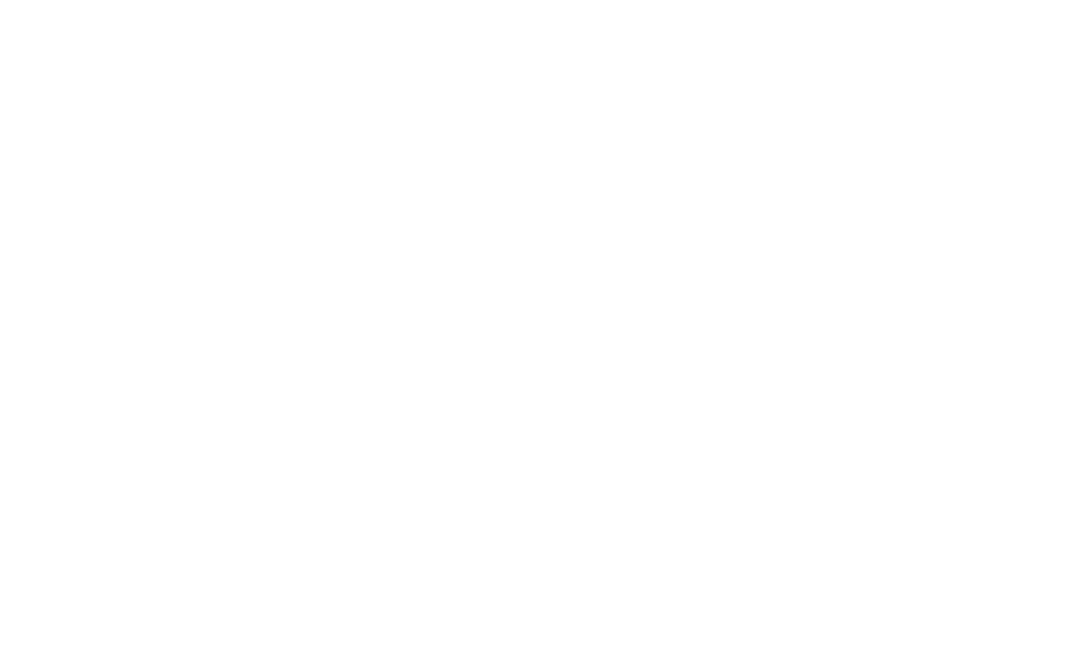
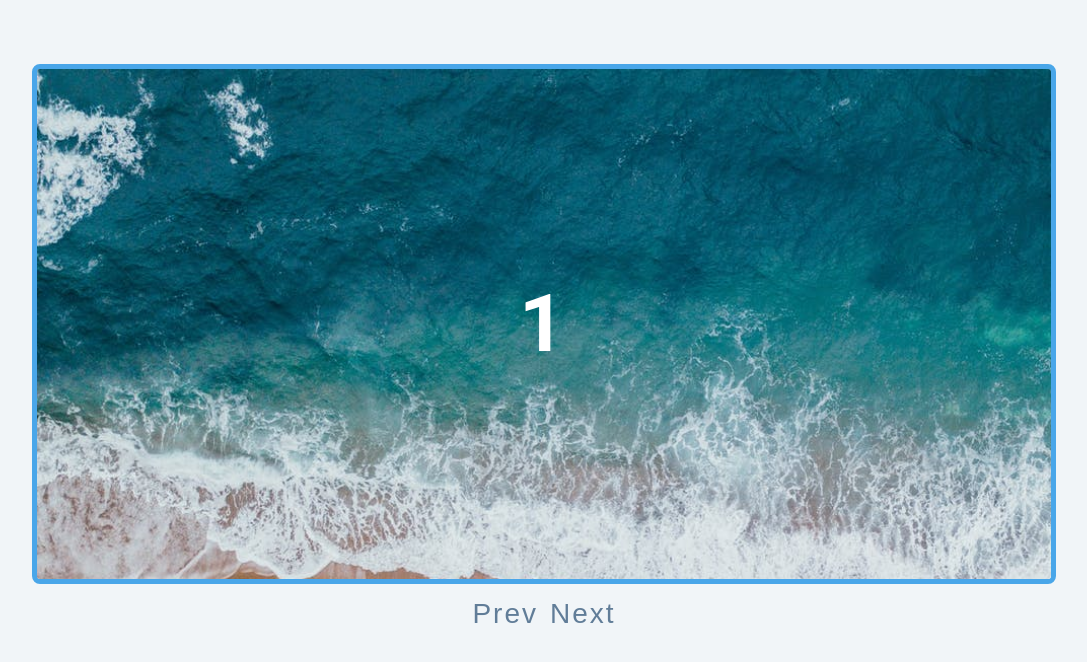
Before and after one commit to gulraiznoorbari/Awesome-Vanilla-JavaScript-Projects, a plain HTML site: page Image_Slider/index.html in a window 1280 px wide. Shown: the whole page, without its empty margins (96-1183 px from the left). Drawn offline with Linux system fonts and the light colour scheme.

Commit message:
Adding Files

```diff
--- a/Image_Slider/index.html
+++ b/Image_Slider/index.html
@@ -8,6 +8,29 @@
         <link rel="stylesheet" href="style.css" />
     </head>
     <body>
+        <div class="slider-container">
+            <div class="slide">
+                <img src="./img-1.jpeg" class="slide-img" alt="" />
+                <h1>1</h1>
+            </div>
+            <div class="slide">
+                <h1>2</h1>
+            </div>
+            <div class="slide">
+                <h1>3</h1>
+            </div>
+            <div class="slide">
+                <div>
+                    <img src="./person-1.jpeg" class="person-img" alt="" />
+                    <h4>susan doe</h4>
+                    <h1>4</h1>
+                </div>
+            </div>
+        </div>
+        <div class="btn-container">
+            <button type="button" class="prevBtn">prev</button>
+            <button type="button" class="nextBtn">next</button>
+        </div>
         <script src="script.js"></script>
     </body>
 </html>
--- a/Image_Slider/script.js
+++ b/Image_Slider/script.js
@@ -0,0 +1,29 @@
+const slides = document.querySelectorAll(".slide");
+const nextBtn = document.querySelector(".nextBtn");
+const prevBtn = document.querySelector(".prevBtn");
+
+slides.forEach(function (slide, index) {
+    slide.style.left = `${index * 100}%`;
+});
+
+let counter = 0;
+nextBtn.addEventListener("click", function () {
+    counter++;
+    carousel();
+});
+prevBtn.addEventListener("click", function () {
+    counter--;
+    carousel();
+});
+
+function carousel() {
+    if (counter === slides.length) {
+        counter = 0;
+    }
+    if (counter < 0) {
+        counter = slides.length - 1;
+    }
+    slides.forEach(function (slide) {
+        slide.style.transform = `translateX(-${counter * 100}%)`;
+    });
+}
--- a/Image_Slider/style.css
+++ b/Image_Slider/style.css
@@ -0,0 +1,271 @@
+@import url("https://fonts.googleapis.com/css?family=Open+Sans|Roboto:400,700&display=swap");
+
+/*
+Variables
+*/
+
+:root {
+    /* dark shades of primary color*/
+    --clr-primary-1: hsl(205, 86%, 17%);
+    --clr-primary-2: hsl(205, 77%, 27%);
+    --clr-primary-3: hsl(205, 72%, 37%);
+    --clr-primary-4: hsl(205, 63%, 48%);
+    /* primary/main color */
+    --clr-primary-5: #49a6e9;
+    /* lighter shades of primary color */
+    --clr-primary-6: hsl(205, 89%, 70%);
+    --clr-primary-7: hsl(205, 90%, 76%);
+    --clr-primary-8: hsl(205, 86%, 81%);
+    --clr-primary-9: hsl(205, 90%, 88%);
+    --clr-primary-10: hsl(205, 100%, 96%);
+    /* darkest grey - used for headings */
+    --clr-grey-1: hsl(209, 61%, 16%);
+    --clr-grey-2: hsl(211, 39%, 23%);
+    --clr-grey-3: hsl(209, 34%, 30%);
+    --clr-grey-4: hsl(209, 28%, 39%);
+    /* grey used for paragraphs */
+    --clr-grey-5: hsl(210, 22%, 49%);
+    --clr-grey-6: hsl(209, 23%, 60%);
+    --clr-grey-7: hsl(211, 27%, 70%);
+    --clr-grey-8: hsl(210, 31%, 80%);
+    --clr-grey-9: hsl(212, 33%, 89%);
+    --clr-grey-10: hsl(210, 36%, 96%);
+    --clr-white: #fff;
+    --clr-red-dark: hsl(360, 67%, 44%);
+    --clr-red-light: hsl(360, 71%, 66%);
+    --clr-green-dark: hsl(125, 67%, 44%);
+    --clr-green-light: hsl(125, 71%, 66%);
+    --clr-black: #222;
+    --ff-primary: "Roboto", sans-serif;
+    --ff-secondary: "Open Sans", sans-serif;
+    --transition: all 0.3s linear;
+    --spacing: 0.25rem;
+    --radius: 0.5rem;
+    --light-shadow: 0 5px 15px rgba(0, 0, 0, 0.1);
+    --dark-shadow: 0 5px 15px rgba(0, 0, 0, 0.2);
+    --max-width: 1170px;
+    --fixed-width: 620px;
+}
+/*
+Global Styles
+*/
+
+*,
+::after,
+::before {
+    margin: 0;
+    padding: 0;
+    box-sizing: border-box;
+}
+body {
+    font-family: var(--ff-secondary);
+    background: var(--clr-grey-10);
+    color: var(--clr-grey-1);
+    line-height: 1.5;
+    font-size: 0.875rem;
+}
+ul {
+    list-style-type: none;
+}
+a {
+    text-decoration: none;
+}
+img:not(.person-img) {
+    width: 100%;
+}
+img {
+    display: block;
+}
+
+h1,
+h2,
+h3,
+h4 {
+    letter-spacing: var(--spacing);
+    text-transform: capitalize;
+    line-height: 1.25;
+    margin-bottom: 0.75rem;
+    font-family: var(--ff-primary);
+}
+h1 {
+    font-size: 3rem;
+}
+h2 {
+    font-size: 2rem;
+}
+h3 {
+    font-size: 1.25rem;
+}
+h4 {
+    font-size: 0.875rem;
+}
+p {
+    margin-bottom: 1.25rem;
+    color: var(--clr-grey-5);
+}
+@media screen and (min-width: 800px) {
+    h1 {
+        font-size: 4rem;
+    }
+    h2 {
+        font-size: 2.5rem;
+    }
+    h3 {
+        font-size: 1.75rem;
+    }
+    h4 {
+        font-size: 1rem;
+    }
+    body {
+        font-size: 1rem;
+    }
+    h1,
+    h2,
+    h3,
+    h4 {
+        line-height: 1;
+    }
+}
+
+.btn {
+    text-transform: uppercase;
+    background: transparent;
+    color: var(--clr-black);
+    padding: 0.375rem 0.75rem;
+    letter-spacing: var(--spacing);
+    display: inline-block;
+    transition: var(--transition);
+    font-size: 0.875rem;
+    border: 2px solid var(--clr-black);
+    cursor: pointer;
+    box-shadow: 0 1px 3px rgba(0, 0, 0, 0.2);
+    border-radius: var(--radius);
+}
+.btn:hover {
+    color: var(--clr-white);
+    background: var(--clr-black);
+}
+
+.section {
+    padding: 5rem 0;
+}
+
+.section-center {
+    width: 90vw;
+    margin: 0 auto;
+    max-width: 1170px;
+}
+@media screen and (min-width: 992px) {
+    .section-center {
+        width: 95vw;
+    }
+}
+main {
+    min-height: 100vh;
+    display: grid;
+    place-items: center;
+}
+/*
+Slider
+*/
+
+.slider-container {
+    border: 5px solid var(--clr-primary-5);
+    width: 80vw;
+    margin: 0 auto;
+    height: 40vh;
+    max-width: 80rem;
+    position: relative;
+    border-radius: 0.5rem;
+    overflow: hidden;
+    margin-top: 4rem;
+}
+.slide {
+    position: absolute;
+    width: 100%;
+    height: 100%;
+    background: var(--clr-primary-9);
+    color: var(--clr-white);
+    display: grid;
+    place-items: center;
+    transition: all 0.25s ease-in-out;
+    text-align: center;
+}
+.slide-img {
+    height: 100%;
+    object-fit: cover;
+}
+.slide h1 {
+    font-size: 5rem;
+}
+.person-img {
+    border-radius: 50%;
+    width: 6rem;
+    height: 6rem;
+    margin: 0 auto;
+    margin-bottom: 1rem;
+}
+.slide:nth-child(1) h1 {
+    position: absolute;
+    top: 50%;
+    left: 50%;
+    transform: translate(-50%, -50%);
+}
+.slide:nth-child(3) {
+    background: linear-gradient(rgba(0, 0, 0, 0.4), rgba(0, 0, 0, 0.4)),
+        url("./img-2.jpeg") center/cover no-repeat;
+}
+.btn-container {
+    display: flex;
+    justify-content: center;
+    margin-top: 0.75rem;
+}
+.prevBtn,
+.nextBtn {
+    background: transparent;
+    border-color: transparent;
+    font-size: 1.75rem;
+    cursor: pointer;
+    margin: 0 0.25rem;
+    text-transform: capitalize;
+    letter-spacing: 2px;
+    color: var(--clr-grey-5);
+    transition: var(--transition);
+}
+.prevBtn:hover,
+.nextBtn:hover {
+    color: var(--clr-grey-3);
+}
+
+@media screen and (min-width: 576px) {
+    .slider-container {
+        height: 45vh;
+    }
+}
+@media screen and (min-width: 768px) {
+    .slider-container {
+        height: 55vh;
+    }
+}
+@media screen and (min-width: 992px) {
+    .slider-container {
+        height: 65vh;
+    }
+}
+
+/* .slide:nth-child(1) {
+    left: 0;
+}
+.slide:nth-child(2) {
+    left: 100%;
+}
+.slide:nth-child(3) {
+    left: 200%;
+}
+.slide:nth-child(4) {
+    left: 300%;
+}
+.slide {
+    transform: translateX(-200%);
+} */
+/* negative value moves to left */
```
Also changed, not shown: Image_Slider/img-1.jpeg (added), Image_Slider/img-2.jpeg (added), Image_Slider/logo.svg (added), Image_Slider/person-1.jpeg (added).
